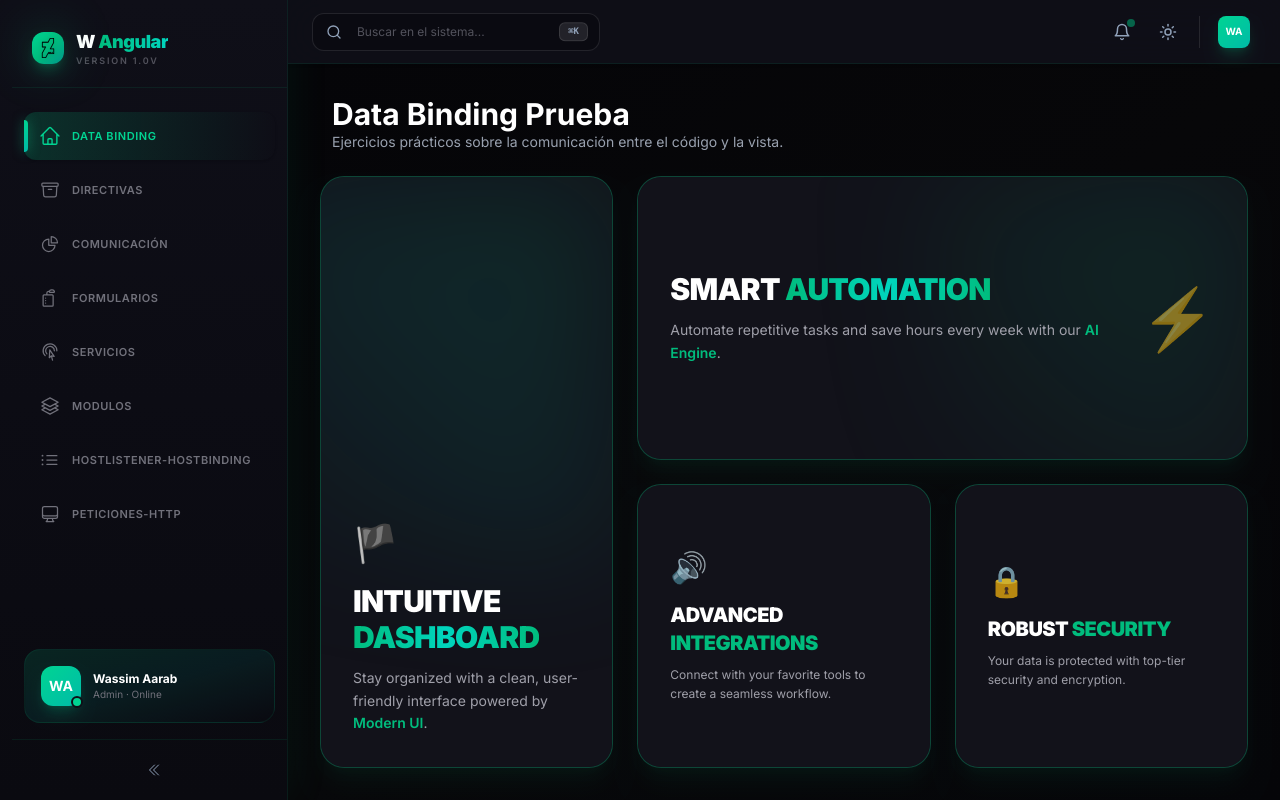
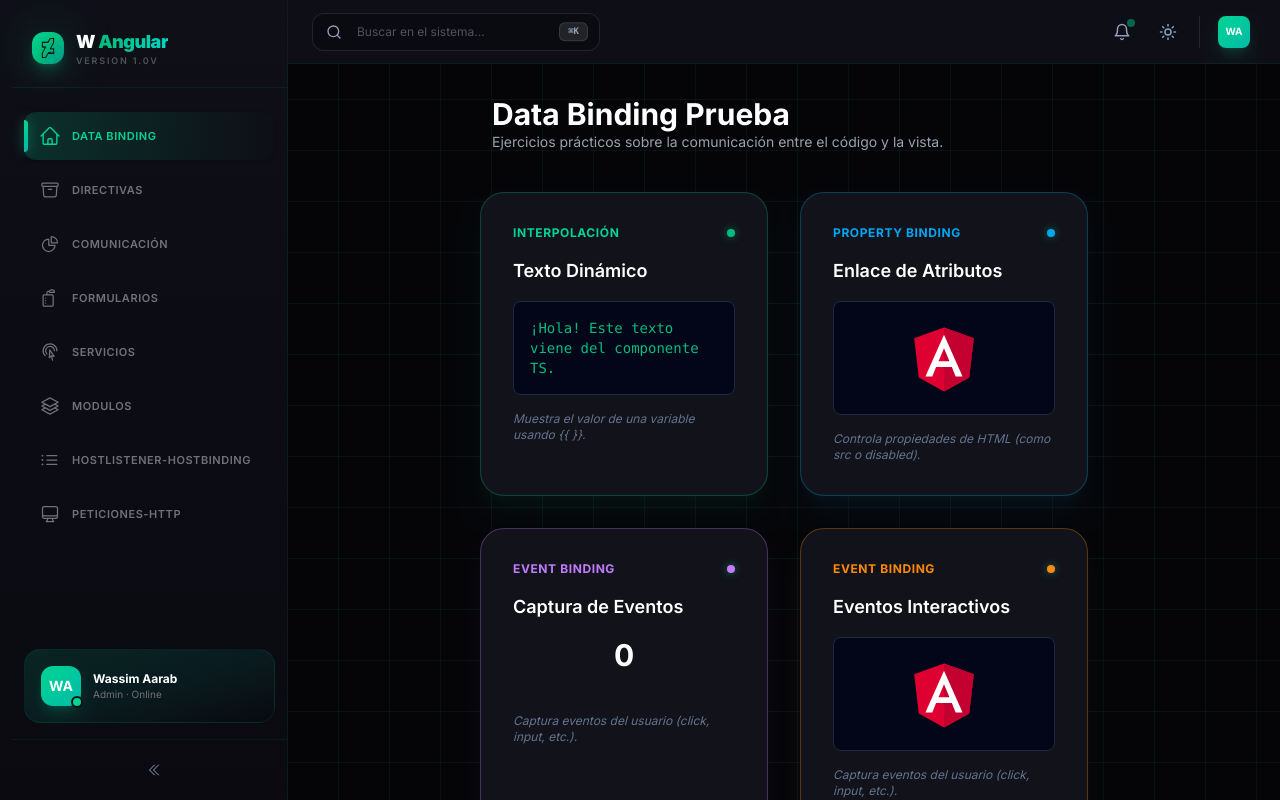
Before and after one commit to WassimAarab08/dashboardProyect, an Angular app: page /dashboard/data-binding in a window 1280 px wide. Built offline with nearby package versions, Linux system fonts and the light colour scheme.

Commit message:
Agregar soporte para la vinculación de eventos y mejorar el diseño del panel de control; se incluye un nuevo ícono de Angular y se ajustan los estilos de la barra superior.

```diff
--- a/angular.json
+++ b/angular.json
@@ -23,6 +23,11 @@
               {
                 "glob": "**/*",
                 "input": "public"
+              },
+              {
+                "glob": "**/*",
+                "input": "src/assets",
+                "output": "/assets/"
               }
             ],
             "styles": [
--- a/src/app/features/dashboard/pages/dashboard-page/dashboard-page.html
+++ b/src/app/features/dashboard/pages/dashboard-page/dashboard-page.html
@@ -4,12 +4,13 @@
   <app-sidebar></app-sidebar>
 
   <!-- Contenedor Derecho -->
-  <div class="flex-1 flex flex-col min-w-0 overflow-hidden">
-  <!-- top-bar -->
+  <div class="flex-1 min-w-0 flex flex-col">
+    <!-- top-bar -->
     <app-top-bar></app-top-bar>
-    <!-- Contenido Principal -->
 
+    <!-- Contenido Principal con scroll -->
+    <div class="flex-1 overflow-auto">
       <router-outlet></router-outlet>
-
+    </div>
   </div>
 </div>
--- a/src/app/features/dashboard/pages/data-binding-page/data-binding-page.html
+++ b/src/app/features/dashboard/pages/data-binding-page/data-binding-page.html
@@ -1,110 +1,70 @@
 <!-- MAIN CONTENT -->
 <main
-  class="overflow-hidden p-(--content-padding) lg:p-(--content-padding-lg) bg-linear-to-br from-slate-50 via-slate-100/50 to-white dark:from-[#050508] dark:via-[#070709] dark:to-[#050508]"
+  class="overflow-auto p-(--content-padding) lg:p-(--content-padding-lg) min-h-[calc(100vh-1rem)] relative"
+  style="background-color: #050508; background-image: repeating-linear-gradient(0deg, transparent, transparent 50px, rgba(16, 185, 129, 0.08) 50px, rgba(16, 185, 129, 0.08) 51px), repeating-linear-gradient(90deg, transparent, transparent 50px, rgba(16, 185, 129, 0.08) 50px, rgba(16, 185, 129, 0.08) 51px);"
 >
-  <header class="mb-6">
+  <header class="mb-10 px-40">
     <h1 class=" text-white text-3xl font-bold  pl-3 ">Data Binding Prueba</h1>
     <p  class=" text-gray-400 text-sm   pl-3">Ejercicios prácticos sobre la comunicación entre el código y la vista.</p>
   </header>
-  <div class="grid grid-cols-1 md:grid-cols-3 md:grid-rows-2 gap-6 h-[calc(100vh-var(--layout-offset)-5rem)] lg:h-[calc(100vh-var(--layout-offset-lg)-5rem)]">
+  <div class="grid grid-cols-1 md:grid-cols-2 md:grid-rows-2 gap-8 px-40">
 
-    <!-- Card 1: Intuitive Dashboard -->
-    <section
-      class="relative md:row-span-2 p-8 rounded-3xl bg-white dark:bg-[#12121a] border border-slate-200 dark:border-emerald-500/30 shadow-xl shadow-slate-200/50 dark:shadow-emerald-500/5 overflow-hidden group hover:border-emerald-500/70 hover:shadow-emerald-500/20 hover:shadow-2xl transition-all duration-500 flex flex-col justify-end h-full hover:-translate-y-1"
-    >
-        <!-- Glow effect -->
-        <div class="absolute -inset-px rounded-3xl bg-linear-to-r from-emerald-500 via-teal-400 to-emerald-500 opacity-0 group-hover:opacity-100 transition-opacity duration-500 blur-sm"></div>
-      <div class="absolute inset-0 rounded-3xl bg-white dark:bg-[#12121a]"></div>
-
-      <div
-        class="absolute top-0 right-0 w-96 h-96 bg-linear-to-bl from-emerald-500/15 via-teal-500/10 to-transparent blur-3xl group-hover:from-emerald-500/25 transition-all duration-700"
-      ></div>
-
-      <div class="relative z-10">
-        <div class="mb-5 text-4xl transition-transform duration-300">🏴</div>
-        <h2 class="text-3xl font-black text-slate-800 dark:text-white tracking-tight mb-3">
-          INTUITIVE
-          <span
-            class="bg-linear-to-r from-emerald-500 via-teal-400 to-emerald-500 bg-clip-text text-transparent"
-            >DASHBOARD</span
-          >
-        </h2>
-        <p class="text-slate-500 dark:text-zinc-400 text-sm leading-relaxed">
-          Stay organized with a clean, user-friendly interface powered by
-          <span class="text-emerald-500 font-semibold">Modern UI</span>.
-        </p>
+    <!-- Card 1: Interpolación -->
+    <section class="card-emerald">
+      <div>
+        <div class="card-header">
+          <span class="text-xs font-bold uppercase tracking-wider text-emerald-400">Interpolación</span>
+          <div class="card-badge bg-emerald-500"></div>
+        </div>
+        <h2 class="card-title">Texto Dinámico</h2>
+        <div class="card-content-box">
+          <p class="text-emerald-500 font-mono text-sm">¡Hola! Este texto viene del componente TS.</p>
+        </div>
+        <p class="card-description" ngNonBindable>Muestra el valor de una variable usando {{ }}.</p>
       </div>
     </section>
 
-    <!-- Card 2: Smart Automation -->
-    <section
-      class="relative md:col-span-2 p-8 rounded-3xl bg-white dark:bg-[#12121a] border border-slate-200 dark:border-emerald-500/30 shadow-xl shadow-slate-200/50 dark:shadow-emerald-500/5 overflow-hidden group hover:border-emerald-500/70 hover:shadow-emerald-500/20 hover:shadow-2xl transition-all duration-500 flex items-center justify-between h-full hover:-translate-y-1"
-    >
-        <!-- Glow effect -->
-        <div class="absolute -inset-px rounded-3xl bg-linear-to-r from-teal-400 via-emerald-500 to-cyan-400 opacity-0 group-hover:opacity-100 transition-opacity duration-500 blur-sm"></div>
-      <div class="absolute inset-0 rounded-3xl bg-white dark:bg-[#12121a]"></div>
-
-      <div
-        class="absolute top-0 right-0 w-80 h-80 bg-linear-to-bl from-emerald-500/15 to-transparent blur-3xl group-hover:from-emerald-500/25 transition-all duration-700"
-      ></div>
-
-      <div class="relative z-10">
-        <h2
-          class="text-3xl font-black text-slate-800 dark:text-white tracking-tight mb-3 uppercase"
-        >
-          Smart
-          <span
-            class="bg-linear-to-r from-emerald-500 via-teal-400 to-emerald-500 bg-clip-text text-transparent"
-            >Automation</span
-          >
-        </h2>
-        <p class="text-slate-500 dark:text-zinc-400 text-sm leading-relaxed max-w-md">
-          Automate repetitive tasks and save hours every week with our
-          <span class="text-emerald-500 font-semibold">AI Engine</span>.
-        </p>
-      </div>
-      <div
-        class="relative z-10 text-6xl opacity-50 group-hover:opacity-100 group-hover:scale-125 group-hover:rotate-12 transition-all duration-500"
-      >
-        ⚡
+    <!-- Card 2: Property Binding -->
+    <section class="card-sky">
+      <div>
+        <div class="card-header">
+          <span class="text-xs font-bold uppercase tracking-wider text-sky-500">Property Binding</span>
+          <div class="card-badge bg-sky-500"></div>
+        </div>
+        <h2 class="card-title">Enlace de Atributos</h2>
+        <div class="card-content-box items-center flex justify-center">
+          <img [src]="propertyBinding" alt="angular logo" class="size-20 object-contain" />
+        </div>
+        <p class="card-description">Controla propiedades de HTML (como src o disabled).</p>
       </div>
     </section>
 
-    <!-- Card 3: Advanced Integrations -->
-    <section
-      class="relative p-8 rounded-3xl bg-white dark:bg-[#12121a] border border-slate-200 dark:border-emerald-500/30 shadow-xl shadow-slate-200/50 dark:shadow-emerald-500/5 overflow-hidden group hover:border-emerald-500/70 hover:shadow-emerald-500/20 hover:shadow-2xl transition-all duration-500 h-full flex flex-col justify-center hover:-translate-y-1"
-    >
-        <!-- Glow effect -->
-        <div class="absolute -inset-px rounded-3xl bg-linear-to-r from-cyan-400 via-emerald-500 to-teal-400 opacity-0 group-hover:opacity-100 transition-opacity duration-500 blur-sm"></div>
-      <div class="absolute inset-0 rounded-3xl bg-white dark:bg-[#12121a]"></div>
-
-      <div class="relative z-10">
-        <div class="mb-4 text-3xl opacity-80 group-hover:scale-110 transition-transform duration-300">🔊</div>
-        <h2 class="text-xl font-black text-slate-800 dark:text-white tracking-tight mb-2 uppercase">
-          Advanced <span class="text-emerald-500">Integrations</span>
-        </h2>
-        <p class="text-slate-500 dark:text-zinc-400 text-xs leading-relaxed">
-          Connect with your favorite tools to create a seamless workflow.
-        </p>
+    <!-- Card 3: Event Binding -->
+    <section class="card-purple">
+      <div>
+        <div class="card-header">
+          <span class="text-xs font-bold uppercase tracking-wider text-purple-400">Event Binding</span>
+          <div class="card-badge bg-purple-400"></div>
+        </div>
+        <h2 class="card-title">Captura de Eventos</h2>
+        <p class="w-full text-center text-3xl font-bold text-white">{{eventBinding()}}</p>
+        <button (click)="sumar()"></button>
+        <p class="card-description">Captura eventos del usuario (click, input, etc.).</p>
       </div>
     </section>
 
     <!-- Card 4: Robust Security -->
-    <section
-      class="relative p-8 rounded-3xl bg-white dark:bg-[#12121a] border border-slate-200 dark:border-emerald-500/30 shadow-xl shadow-slate-200/50 dark:shadow-emerald-500/5 overflow-hidden group hover:border-emerald-500/70 hover:shadow-emerald-500/20 hover:shadow-2xl transition-all duration-500 h-full flex flex-col justify-center hover:-translate-y-1"
-    >
-        <!-- Glow effect -->
-        <div class="absolute -inset-px rounded-3xl bg-linear-to-r from-emerald-400 via-green-500 to-emerald-500 opacity-0 group-hover:opacity-100 transition-opacity duration-500 blur-sm"></div>
-      <div class="absolute inset-0 rounded-3xl bg-white dark:bg-[#12121a]"></div>
-
-      <div class="relative z-10">
-        <div class="mb-4 text-3xl opacity-80 group-hover:scale-110 transition-transform duration-300">🔒</div>
-        <h2 class="text-xl font-black text-slate-800 dark:text-white tracking-tight mb-2 uppercase">
-          Robust <span class="text-emerald-500">Security</span>
-        </h2>
-        <p class="text-slate-500 dark:text-zinc-400 text-xs leading-relaxed">
-          Your data is protected with top-tier security and encryption.
-        </p>
+   <section class="card-orange">
+      <div>
+        <div class="card-header">
+          <span class="text-xs font-bold uppercase tracking-wider text-orange-400">Event Binding</span>
+          <div class="card-badge bg-orange-400"></div>
+        </div>
+        <h2 class="card-title">Eventos Interactivos</h2>
+        <div class="card-content-box items-center flex justify-center">
+          <img [src]="propertyBinding" alt="angular logo" class="size-20 object-contain" />
+        </div>
+        <p class="card-description">Captura eventos del usuario (click, input, etc.).</p>
       </div>
     </section>
   </div>
--- a/src/app/features/dashboard/pages/data-binding-page/data-binding-page.ts
+++ b/src/app/features/dashboard/pages/data-binding-page/data-binding-page.ts
@@ -1,9 +1,15 @@
-import { Component } from '@angular/core';
+import { Component, signal } from '@angular/core';
 
 @Component({
   selector: 'app-data-binding',
   imports: [],
   templateUrl: './data-binding-page.html',
+})
+export default class DataBindingComponent {
+  propertyBinding: string = '/assets/icons/angular.svg';
+  eventBinding = signal<number>(0);
 
-})
-export default class DataBindingComponent { }
+  sumar(): void {
+    this.eventBinding.update((n) => n + 1);
+  }
+}
--- a/src/app/shared/components/top-bar.componets/top-bar.componets.html
+++ b/src/app/shared/components/top-bar.componets/top-bar.componets.html
@@ -1,5 +1,5 @@
   <!-- TOP BAR PREMIUM -->
-    <header class="h-[var(--topbar-height)] bg-white/80 dark:bg-[#0f0f18]/90 backdrop-blur-xl border-b border-slate-200/80 dark:border-emerald-500/10 flex items-center justify-between px-[var(--content-padding)] shadow-sm z-30">
+    <header class="h-(--topbar-height) bg-white/80 dark:bg-[#0f0f18]/90 backdrop-blur-xl border-b border-slate-200/80 dark:border-emerald-500/10 flex items-center justify-between px-(--content-padding) shadow-sm transition-all duration-300 z-50">
       <div class="flex items-center gap-4">
         <button (click)="toggleMobileMenu()" class="lg:hidden p-2.5 text-slate-500 dark:text-zinc-400 hover:text-emerald-500 hover:bg-slate-100 dark:hover:bg-white/5 rounded-xl transition-all">
           <svg xmlns="http://www.w3.org/2000/svg" width="20" height="20" viewBox="0 0 24 24" fill="none" stroke="currentColor" stroke-width="2" stroke-linecap="round" stroke-linejoin="round"><line x1="4" x2="20" y1="12" y2="12"/><line x1="4" x2="20" y1="6" y2="6"/><line x1="4" x2="20" y1="18" y2="18"/></svg>
--- a/src/styles.css
+++ b/src/styles.css
@@ -1,6 +1,8 @@
 /* You can add global styles to this file, and also import other style files */
 
 @import "tailwindcss";
+@import "tailwindcss/theme" layer(theme);
+@import "tailwindcss/utilities" layer(utilities);
 @custom-variant dark (&:where(.dark, .dark *));
 
 /* Variables de layout - modificar aquí si cambian los tamaños */
@@ -11,3 +13,80 @@
   --layout-offset: calc(var(--topbar-height) + var(--content-padding) * 2);
   --layout-offset-lg: calc(var(--topbar-height) + var(--content-padding-lg) * 2);
 }
+
+/* Custom Scrollbar - Dark Theme */
+* {
+  scrollbar-width: thin;
+  scrollbar-color: #10b981 #0a0a0f;
+}
+
+*::-webkit-scrollbar {
+  width: 10px;
+  height: 10px;
+}
+
+*::-webkit-scrollbar-track {
+  background: #0a0a0f;
+  border-radius: 5px;
+}
+
+*::-webkit-scrollbar-thumb {
+  background: linear-gradient(180deg, #10b981, #059669);
+  border-radius: 5px;
+  border: 2px solid #0a0a0f;
+}
+
+*::-webkit-scrollbar-thumb:hover {
+  background: linear-gradient(180deg, #34d399, #10b981);
+}
+
+/* Componentes reutilizables con @apply */
+@layer components {
+  .card-emerald {
+    @apply p-8 rounded-3xl bg-white dark:bg-[#12121a] border border-slate-200
+           dark:border-emerald-500/30 shadow-xl shadow-slate-200/50 dark:shadow-emerald-500/5
+           hover:border-emerald-500/70 hover:shadow-emerald-500/20 hover:shadow-2xl
+           transition-all duration-500 flex flex-col justify-between h-full hover:-translate-y-1;
+  }
+
+  .card-sky {
+    @apply p-8 rounded-3xl bg-white dark:bg-[#12121a] border border-slate-200
+           dark:border-sky-500/30 shadow-xl shadow-slate-200/50 dark:shadow-sky-500/5
+           hover:border-sky-500/70 hover:shadow-sky-500/20 hover:shadow-2xl
+           transition-all duration-500 flex flex-col justify-between h-full hover:-translate-y-1;
+  }
+  .card-orange{
+    @apply p-8 rounded-3xl bg-white dark:bg-[#12121a] border border-slate-200
+           dark:border-orange-400/30 shadow-xl shadow-slate-200/50 dark:shadow-orange-400/5
+           hover:border-orange-400/70 hover:shadow-orange-400/20 hover:shadow-2xl
+           transition-all duration-500 flex flex-col justify-between h-full hover:-translate-y-1;
+  }
+
+
+  .card-purple {
+    @apply p-8 rounded-3xl bg-white dark:bg-[#12121a] border border-slate-200
+           dark:border-purple-400/30 shadow-xl shadow-slate-200/50 dark:shadow-purple-400/5
+           hover:border-purple-400/70 hover:shadow-purple-400/20 hover:shadow-2xl
+           transition-all duration-500 flex flex-col justify-between h-full hover:-translate-y-1;
+  }
+
+  .card-header {
+    @apply flex items-center justify-between mb-4;
+  }
+
+  .card-badge {
+    @apply h-2 w-2 rounded-full shadow-[0_0_8px_rgba(16,185,129,0.6)];
+  }
+
+  .card-title {
+    @apply text-lg font-semibold text-slate-800 dark:text-white mb-4;
+  }
+
+  .card-content-box {
+    @apply bg-slate-100 dark:bg-slate-950 rounded-lg p-4 border border-slate-200 dark:border-slate-800;
+  }
+
+  .card-description {
+    @apply mt-4 text-xs text-slate-500 italic;
+  }
+}
```
Also changed, not shown: src/assets/icons/angular.svg (added).
